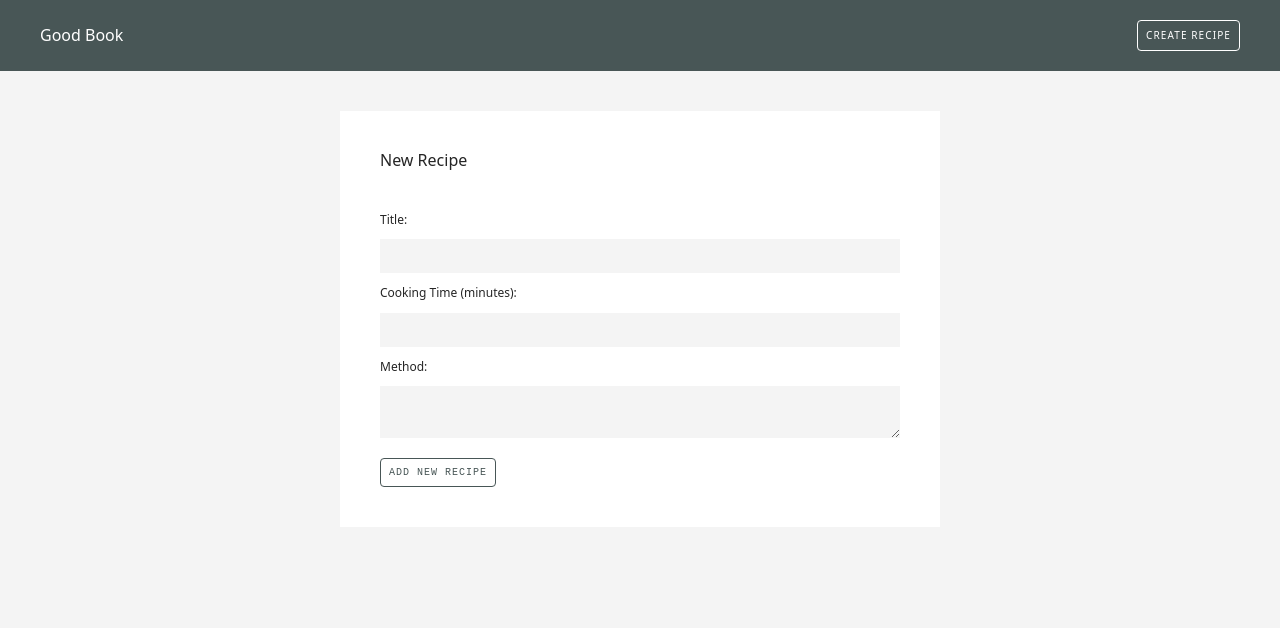
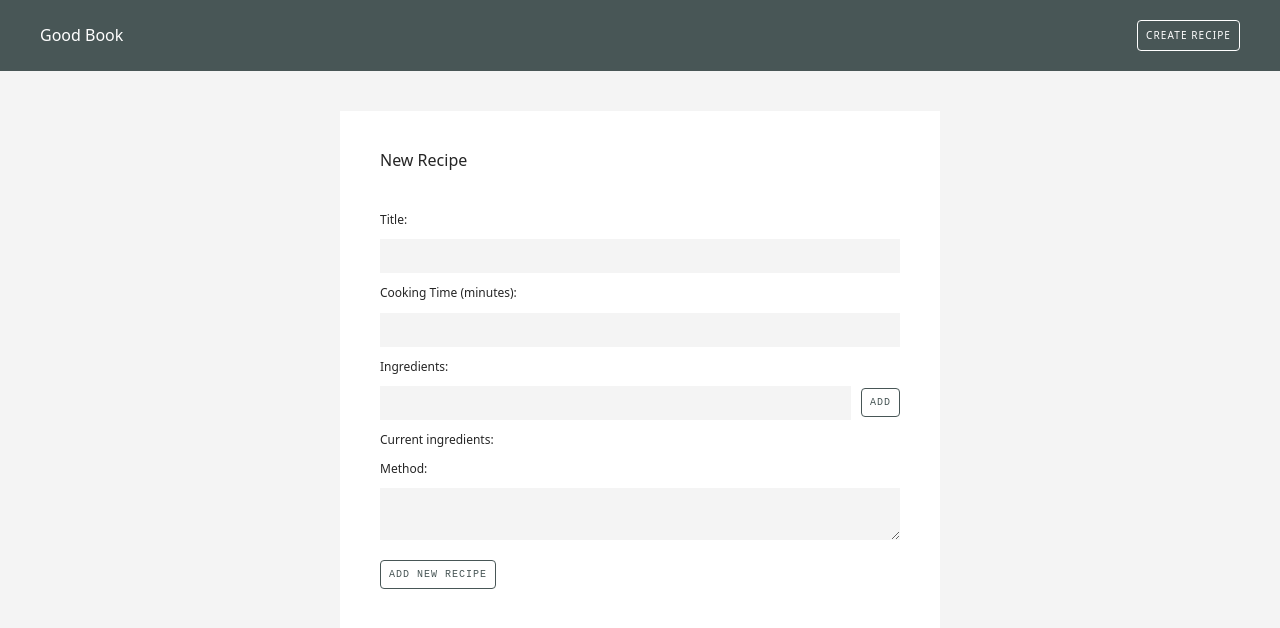
Before and after one commit to narmanguebraun/react-recipe-book, a React (Create React App) app: page /create in a window 1280 px wide. Shown: the top 628 px of the page. Built offline with nearby package versions, Linux system fonts and the light colour scheme.

Commit message:
add multiple ingredients

```diff
--- a/src/pages/create/Create.css
+++ b/src/pages/create/Create.css
@@ -13,7 +13,10 @@
   font-size:12px;
   margin:10px 0;
 }
-.create h3, p {
+.create p, .create li {
+  font-size:12px;
+}
+.create p, .create ul {
   margin:10px 0 0;
 }
 input, textarea {
@@ -38,3 +41,12 @@ input, textarea {
   background:#485656;
   border:1px solid #485656;
 }
+
+.ingredients {
+  display:flex;
+  align-items:center;
+}
+
+.ingredients button {
+  margin: 0 0 0 10px;
+}
--- a/src/pages/create/Create.js
+++ b/src/pages/create/Create.js
@@ -1,4 +1,4 @@
-import { useState } from 'react'
+import { useState, useRef } from 'react'
 
 import './Create.css'
 
@@ -6,10 +6,24 @@ export default function Create() {
   const [title, setTitle] = useState('')
   const [method, setMethod] = useState('')
   const [cookingTime, setCookingTime] = useState('')
+  const [newIngredient, setNewIngredient] = useState('')
+  const [ingredients, setIngredients] = useState([])
+  const ingredientInput = useRef(null)
 
   const handleSubmit = (e) => {
     e.preventDefault()
-    console.log(title, method, cookingTime)
+    console.log(title, method, cookingTime, ingredients)
+  }
+
+  const handleAdd = (e) => {
+    e.preventDefault()
+    const ing = newIngredient.trim() // delete input space
+
+    if (ing && !ingredients.includes(ing)) {
+      setIngredients(prevIngredients => [...prevIngredients, ing])
+    }
+    setNewIngredient('')
+    ingredientInput.current.focus()
   }
 
   return (
@@ -38,7 +52,22 @@ export default function Create() {
           />
         </label>
 
-        {/* ingredients go here */}
+        <label>
+          <span>Ingredients:</span>
+          <div className="ingredients">
+            <input
+              type="text"
+              onChange={(e) => setNewIngredient(e.target.value)}
+              value={newIngredient}
+              ref={ingredientInput}
+              required
+            />
+            <button onClick={handleAdd} className="">add</button>
+          </div>
+        </label>
+
+        <p>Current ingredients:</p>
+        <ul>{ingredients.map(i => <li key={i}>{i}</li>)}</ul>
 
         <label>
           <span>Method:</span>
```
